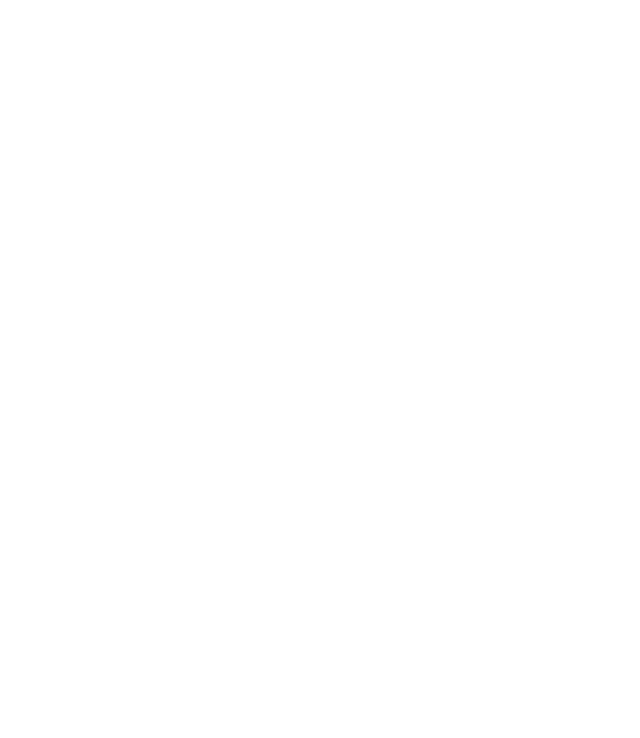
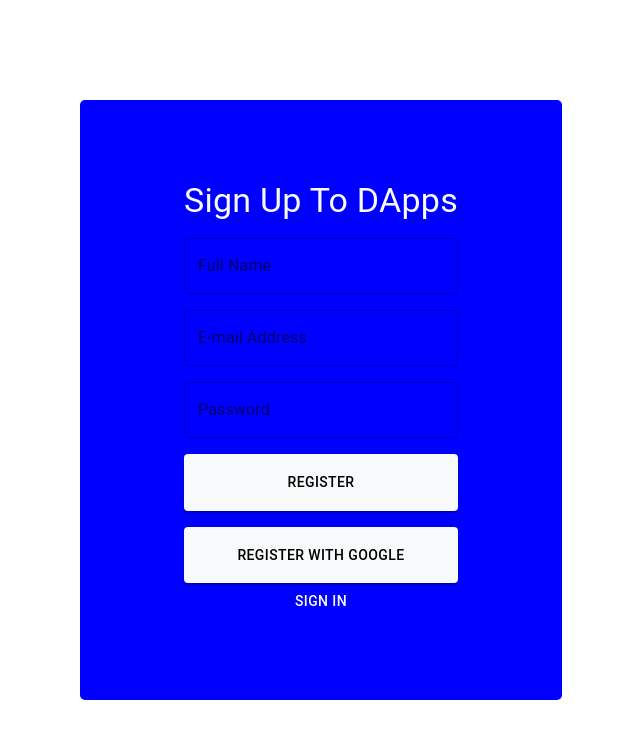
Before and after one commit to valqndrew/walletconnect, a React (Vite) app: page /register in a window 1280 px wide. Before the commit this address had no page. Shown: the top 738 px of the page, without its empty margins (319-959 px from the left). Built offline with nearby package versions, Linux system fonts and the light colour scheme; no server answers.

Commit message:
created sign up foms and started authentication

```diff
--- a/package.json
+++ b/package.json
@@ -15,6 +15,7 @@
     "firebase": "^9.6.9",
     "react": "^17.0.2",
     "react-dom": "^17.0.2",
+    "react-firebase-hooks": "^5.0.3",
     "react-router-dom": "^6.2.2"
   },
   "devDependencies": {
--- a/src/App.jsx
+++ b/src/App.jsx
@@ -8,6 +8,9 @@
 import LandingAppBar from "./pages/Components/LandingAppBar";
 import { ThemeProvider } from "@mui/material";
 import { newTheme } from "./pages/styles/styles";
+import SignIn from "./pages/SignIn";
+import Reset from "./pages/Reset";
+import Register from "./pages/Register";
 
 function App() {
   return (
@@ -20,6 +23,9 @@
             <Route path="wallets" element={<Wallets />} />
             <Route path="verify" element={<Verify />} />
             <Route path="help" element={<Help />} />
+            <Route path="signin" element={<SignIn />} />
+            <Route path="reset" element={<Reset />} />
+            <Route path="register" element={<Register />} />
           </Routes>
         </BrowserRouter>
       </WalletProvider>
--- a/src/backend/firebase.js
+++ b/src/backend/firebase.js
@@ -2,8 +2,25 @@
 import { initializeApp } from "firebase/app";
 import { getAnalytics } from "firebase/analytics";
 // TODO: Add SDKs for Firebase products that you want to use
-import { addDoc, collection, getFirestore } from "firebase/firestore";
+import {
+  query,
+  getDocs,
+  where,
+  addDoc,
+  collection,
+  getFirestore,
+} from "firebase/firestore";
 // https://firebase.google.com/docs/web/setup#available-libraries
+
+import {
+  GoogleAuthProvider,
+  getAuth,
+  signInWithPopup,
+  signInWithEmailAndPassword,
+  createUserWithEmailAndPassword,
+  sendPasswordResetEmail,
+  signOut,
+} from "firebase/auth";
 
 // Your web app's Firebase configuration
 // For Firebase JS SDK v7.20.0 and later, measurementId is optional
@@ -20,6 +37,8 @@
 // Initialize Firebase
 const app = initializeApp(firebaseConfig);
 const analytics = getAnalytics(app);
+const auth = getAuth(app);
+const googleProvider = new GoogleAuthProvider();
 
 const db = getFirestore();
 
@@ -31,3 +50,74 @@
     console.error("Error adding document: ", e);
   }
 };
+
+const signInWithGoogle = async () => {
+  try {
+    const res = await signInWithPopup(auth, googleProvider);
+    const user = res.user;
+    const q = query(collection(db, "users"), where("uid", "==", user.uid));
+    const docs = await getDocs(q);
+    if (docs.docs.length === 0) {
+      await addDoc(collection(db, "users"), {
+        uid: user.uid,
+        name: user.displayName,
+        authProvider: "google",
+        email: user.email,
+      });
+    }
+  } catch (err) {
+    console.error(err);
+    alert(err.message);
+  }
+};
+
+const logInWithEmailAndPassword = async (email, password) => {
+  try {
+    await signInWithEmailAndPassword(auth, email, password);
+  } catch (err) {
+    console.error(err);
+    alert(err.message);
+  }
+};
+
+const registerWithEmailAndPassword = async (name, email, password) => {
+  try {
+    const res = await createUserWithEmailAndPassword(auth, email, password);
+    const user = res.user;
+    await addDoc(
+      collection(db, "users", {
+        uid: user.uid,
+        name,
+        authProvider: "local",
+        email,
+      })
+    );
+  } catch (err) {
+    console.error(err);
+    alert(err.message);
+  }
+};
+
+const sendPasswordReset = async (email) => {
+  try {
+    await sendPasswordResetEmail(auth, email);
+    alert("Password reset link sent!");
+  } catch (err) {
+    console.error(err);
+    alert(err.message);
+  }
+};
+
+const logout = () => {
+  signOut(auth);
+};
+
+export {
+  auth,
+  db,
+  signInWithGoogle,
+  logInWithEmailAndPassword,
+  registerWithEmailAndPassword,
+  sendPasswordReset,
+  logout,
+};
--- a/src/pages/Landing.jsx
+++ b/src/pages/Landing.jsx
@@ -61,7 +61,7 @@
           </Grid>
           <Grid item sx={12} md={6} justifyContent="center" alignItems="center">
             <Box sx={{ display: "flex", marginTop: "16px" }}>
-              <Button component={NavLink} to="/wallets" variant="contained">
+              <Button component={NavLink} to="/signin" variant="contained">
                 Connect To DApps
               </Button>
               <Button
--- /dev/null
+++ b/src/pages/Register.jsx
@@ -0,0 +1,80 @@
+import { Box, Button, Container, Grid, Typography } from "@mui/material";
+import React, { useEffect, useState } from "react";
+import { useAuthState } from "react-firebase-hooks/auth";
+import { NavLink, useNavigate } from "react-router-dom";
+import {
+  auth,
+  registerWithEmailAndPassword,
+  signInWithGoogle,
+} from "../backend/firebase";
+import { SignInGrid, SignInTextField } from "./styles/styles";
+
+const Register = () => {
+  const [email, setEmail] = useState("");
+  const [password, setPassword] = useState("");
+  const [name, setName] = useState("");
+  const [user, loading, error] = useAuthState(auth);
+  const navigate = useNavigate();
+
+  const register = () => {
+    if (!name) alert("Please enter name");
+    registerWithEmailAndPassword(name, email, password);
+  };
+  useEffect(() => {
+    if (loading) return;
+    if (user) navigate("/wallets");
+  }, [user, loading]);
+  return (
+    <Grid
+      container
+      spacing={0}
+      direction="column"
+      alignItems="center"
+      justifyContent="center"
+      style={{ minHeight: "100vh" }}
+    >
+      <SignInGrid item xs={3} sx={{ p: 10 }}>
+        <Container maxWidth="xs">
+          <Box sx={{ display: "flex", flexDirection: "column" }}>
+            <Typography variant="h4" align="center" color="primary">
+              Sign Up To DApps
+            </Typography>
+            <SignInTextField
+              sx={{ mt: 2 }}
+              label="Full Name"
+              value={name}
+              onChange={(e) => setName(e.target.value)}
+            />
+            <SignInTextField
+              sx={{ mt: 2 }}
+              label="E-mail Address"
+              value={email}
+              onChange={(e) => setEmail(e.target.value)}
+            />
+            <SignInTextField
+              sx={{ mt: 2 }}
+              label="Password"
+              value={password}
+              onChange={(e) => setPassword(e.target.value)}
+            />
+            <Button sx={{ mt: 2, p: 2 }} variant="contained" onClick={register}>
+              Register
+            </Button>
+            <Button
+              sx={{ mt: 2, p: 2 }}
+              variant="contained"
+              onClick={signInWithGoogle}
+            >
+              Register With Google
+            </Button>
+            <Button component={NavLink} to="/signin">
+              Sign In
+            </Button>
+          </Box>
+        </Container>
+      </SignInGrid>
+    </Grid>
+  );
+};
+
+export default Register;
--- /dev/null
+++ b/src/pages/Reset.jsx
@@ -0,0 +1,55 @@
+import { Button, Container, Grid, Typography } from "@mui/material";
+import { Box } from "@mui/system";
+import { sendPasswordResetEmail } from "firebase/auth";
+import React, { useEffect, useState } from "react";
+import { useAuthState } from "react-firebase-hooks/auth";
+import { useNavigate } from "react-router-dom";
+import { auth } from "../backend/firebase";
+import { SignInGrid, SignInTextField } from "./styles/styles";
+
+const Reset = () => {
+  const [email, setEmail] = useState("");
+  const [user, loading, error] = useAuthState(auth);
+  const navigate = useNavigate();
+  useEffect(() => {
+    if (loading) return;
+    if (user) navigate("/wallets");
+  }, [user, loading]);
+  return (
+    <Grid
+      container
+      spacing={0}
+      direction="column"
+      alignItems="center"
+      justifyContent="center"
+      style={{ minHeight: "100vh" }}
+    >
+      <SignInGrid item xs={3} sx={{ p: 10 }}>
+        <Container maxWidth="xs">
+          <Box sx={{ display: "flex", flexDirection: "column" }}>
+            <Typography variant="h4" align="center" color="primary">
+              Reset Password
+            </Typography>
+
+            <SignInTextField
+              sx={{ mt: 2 }}
+              label="E-mail Address"
+              value={email}
+              onChange={(e) => setEmail(e.target.value)}
+            />
+
+            <Button
+              sx={{ mt: 2, p: 2 }}
+              variant="contained"
+              onClick={() => sendPasswordResetEmail(email)}
+            >
+              Send Password Reset Email
+            </Button>
+          </Box>
+        </Container>
+      </SignInGrid>
+    </Grid>
+  );
+};
+
+export default Reset;
--- /dev/null
+++ b/src/pages/SignIn.jsx
@@ -0,0 +1,77 @@
+import { Button, Container, Grid,  Typography } from "@mui/material";
+import { Box } from "@mui/system";
+import { useAuthState } from "react-firebase-hooks/auth";
+import React, { useEffect, useState } from "react";
+import { NavLink, useNavigate } from "react-router-dom";
+import { SignInGrid, SignInTextField } from "./styles/styles";
+import { auth, signInWithGoogle } from "../backend/firebase";
+
+const SignIn = () => {
+  const [email, setEmail] = useState("");
+  const [password, setPassword] = useState("");
+  const [user, loading, error] = useAuthState(auth);
+  const navigate = useNavigate();
+
+  useEffect(() => {
+    if (loading) {
+      // maybe trigger a loading screen
+      return;
+    }
+    if (user) navigate("/wallets");
+  }, [user, loading]);
+
+  return (
+    <Grid
+      container
+      spacing={0}
+      direction="column"
+      alignItems="center"
+      justifyContent="center"
+      style={{ minHeight: "100vh" }}
+    >
+      <SignInGrid item xs={3} sx={{ p: 10 }}>
+        <Container maxWidth="xs">
+          <Box sx={{ display: "flex", flexDirection: "column" }}>
+            <Typography variant="h4" align="center" color="primary">
+              Sign In To DApps
+            </Typography>
+            <SignInTextField
+              sx={{ mt: 2 }}
+              label="E-mail Address"
+              value={email}
+              onChange={(e) => setEmail(e.target.value)}
+            />
+            <SignInTextField
+              sx={{ mt: 2 }}
+              label="Password"
+              value={password}
+              onChange={(e) => setPassword(e.target.value)}
+            />
+            <Button
+              sx={{ mt: 2, p: 2 }}
+              variant="contained"
+              onClick={() => signInWithEmailAndPassword(email, password)}
+            >
+              Sign In
+            </Button>
+            <Button
+              sx={{ mt: 2, p: 2 }}
+              variant="contained"
+              onClick={signInWithGoogle}
+            >
+              Sign In With Google
+            </Button>
+            <Button component={NavLink} to="/register">
+              Register
+            </Button>
+            <Button sx={{ mt: 2, p: 2 }} component={NavLink} to="/reset">
+              Forgot Password?
+            </Button>
+          </Box>
+        </Container>
+      </SignInGrid>
+    </Grid>
+  );
+};
+
+export default SignIn;
--- a/src/pages/styles/styles.jsx
+++ b/src/pages/styles/styles.jsx
@@ -2,6 +2,7 @@
   Box,
   Container,
   createTheme,
+  Grid,
   IconButton,
   Paper,
   styled,
@@ -17,10 +18,16 @@
 export const newTheme = createTheme({
   palette: {
     primary: {
-      main: "#e0e0e0",
+      light: "#ffffff",
+      main: "#f8f9fa",
+      dark: "#c5c6c7",
+      contrastText: "#000",
     },
     secondary: {
-      main: "#263238",
+      light: "#474c50",
+      main: "#202428",
+      dark: "#000000",
+      contrastText: "#fff",
     },
   },
 });
@@ -70,3 +77,11 @@
   background: newTheme.palette.secondary.main,
   color: "white",
 }));
+
+export const SignInGrid = styled(Grid)(({}) => ({
+  background: "blue",
+  borderRadius: 5,
+}));
+
+export const SignInTextField = styled(TextField)(({}) => ({
+}));
```
Also changed, not shown: src/pages/Components/LandingAppBar.jsx (+3 -4 lines), 2 other files (tests, documents, lock files or other folders).
